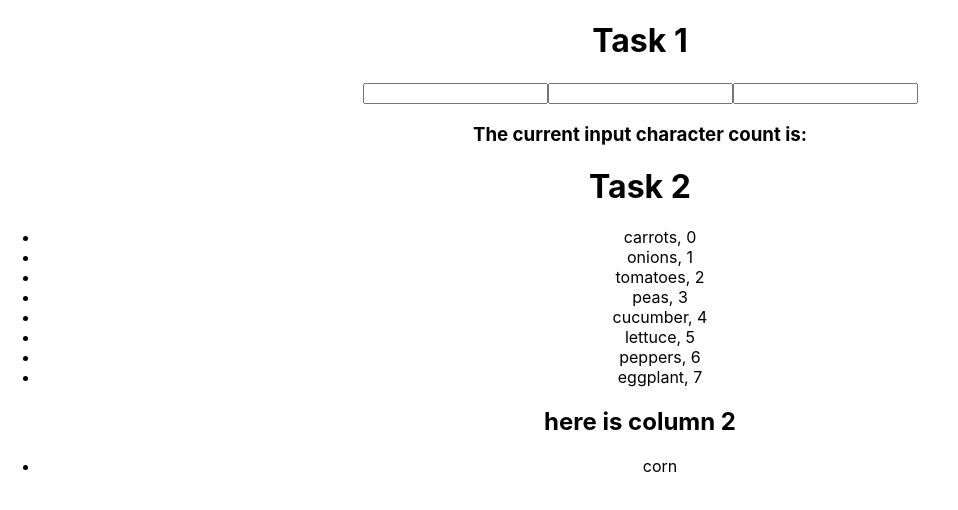
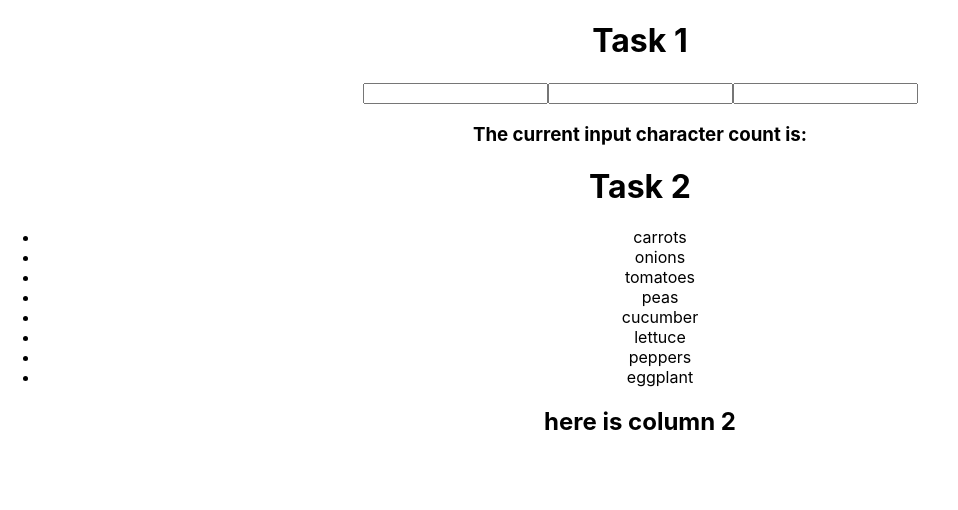
Before and after one commit to no1atall/tasks, a React (Create React App) app: page / in a window 1280 px wide. Shown: the top 510 px of the page, without its empty margins (0-958 px from the left). Built offline with nearby package versions, Linux system fonts and the light colour scheme.

Commit message:
task2 final commit

```diff
--- a/src/components/Task1.jsx
+++ b/src/components/Task1.jsx
@@ -1,4 +1,6 @@
 import React from "react";
+
+//Create a component with 3 input fields.  When you type in the input field a "char count" increases for that input.  Use only ONE state variable and only ONE onChange handler function for all 3 fields
 
 const Task1 = () => {
   const inputCounter = (e) => {
--- a/src/components/Task2.jsx
+++ b/src/components/Task2.jsx
@@ -14,11 +14,11 @@ const Task2 = () => {
     { veggie: "eggplant", id: 7 },
   ]);
 
-  const [toppings, setToppings] = useState([{ topping: "corn", id: 9 }]);
+  const [toppings, setToppings] = useState([]);
 
   const operationType = {
     veggieOperation: 1,
-    toppingOperation: 2
+    toppingOperation: 2,
   };
 
   const addVeggie = (veg, id) => {
@@ -37,11 +37,11 @@ const Task2 = () => {
     setToppings(toppings.filter((topping) => topping.id !== id));
   };
 
-  const clickHandler = (data, operationType) => {
+  const clickHandler = (data, opType) => {
     console.log(data);
+    console.log(opType);
 
-    switch(operationType)
-    {
+    switch (opType) {
       case operationType.veggieOperation:
         addTopping(data.veggie, data.id);
         deleteVeggie(data.id);
@@ -50,7 +50,8 @@ const Task2 = () => {
         addVeggie(data.topping, data.id);
         deleteTopping(data.id);
         break;
-      default: break;
+      default:
+        break;
     }
   };
 
@@ -63,9 +64,11 @@ const Task2 = () => {
             {veggies.map((veggie, index) => (
               <li
                 key={veggie.id}
-                onClick={() => clickHandler(veggie, operationType.veggieOperation)}
+                onClick={() =>
+                  clickHandler(veggie, operationType.veggieOperation)
+                }
               >
-                {veggie.veggie}, {index}
+                {veggie.veggie}
               </li>
             ))}
           </ul>
@@ -76,7 +79,9 @@ const Task2 = () => {
             {toppings.map((topping) => (
               <li
                 key={topping.id}
-                onClick={() => clickHandler(topping, operationType.toppingOperation)}
+                onClick={() =>
+                  clickHandler(topping, operationType.toppingOperation)
+                }
               >
                 {topping.topping}
               </li>
```
